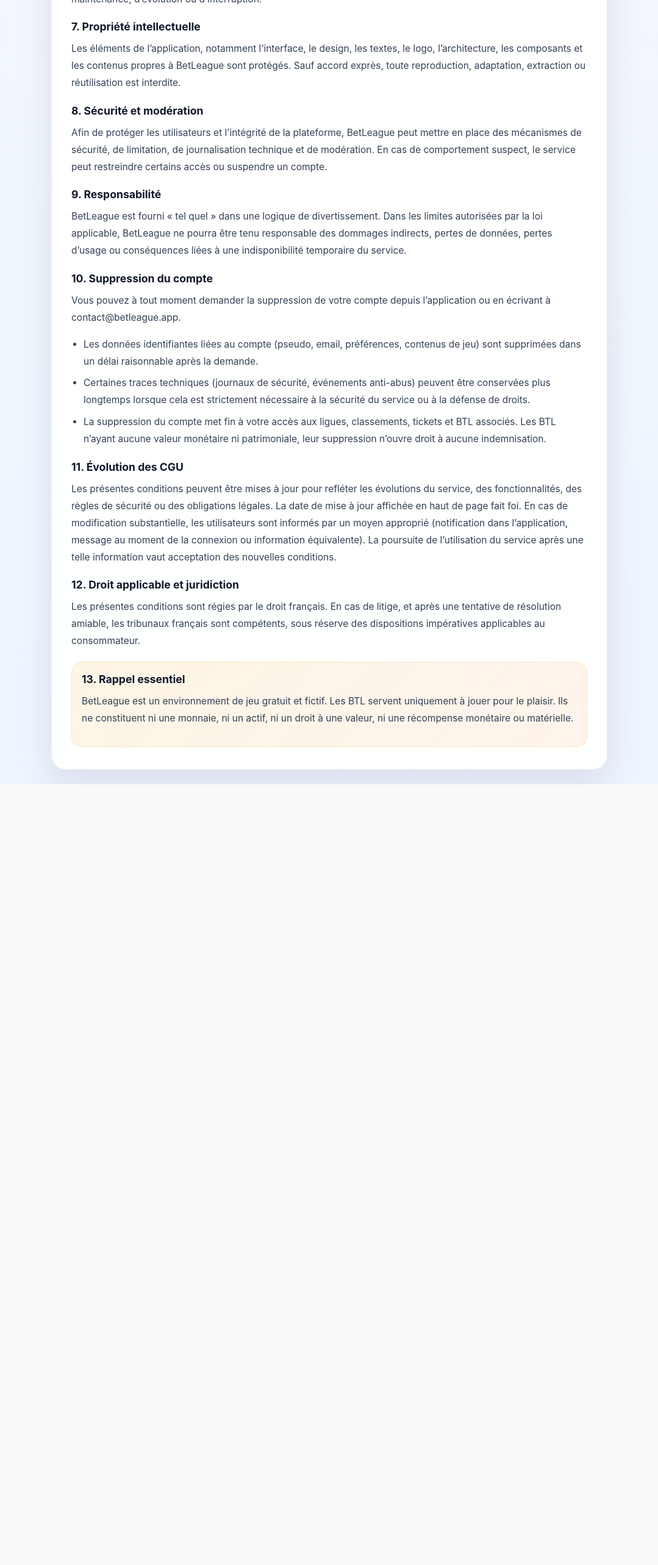
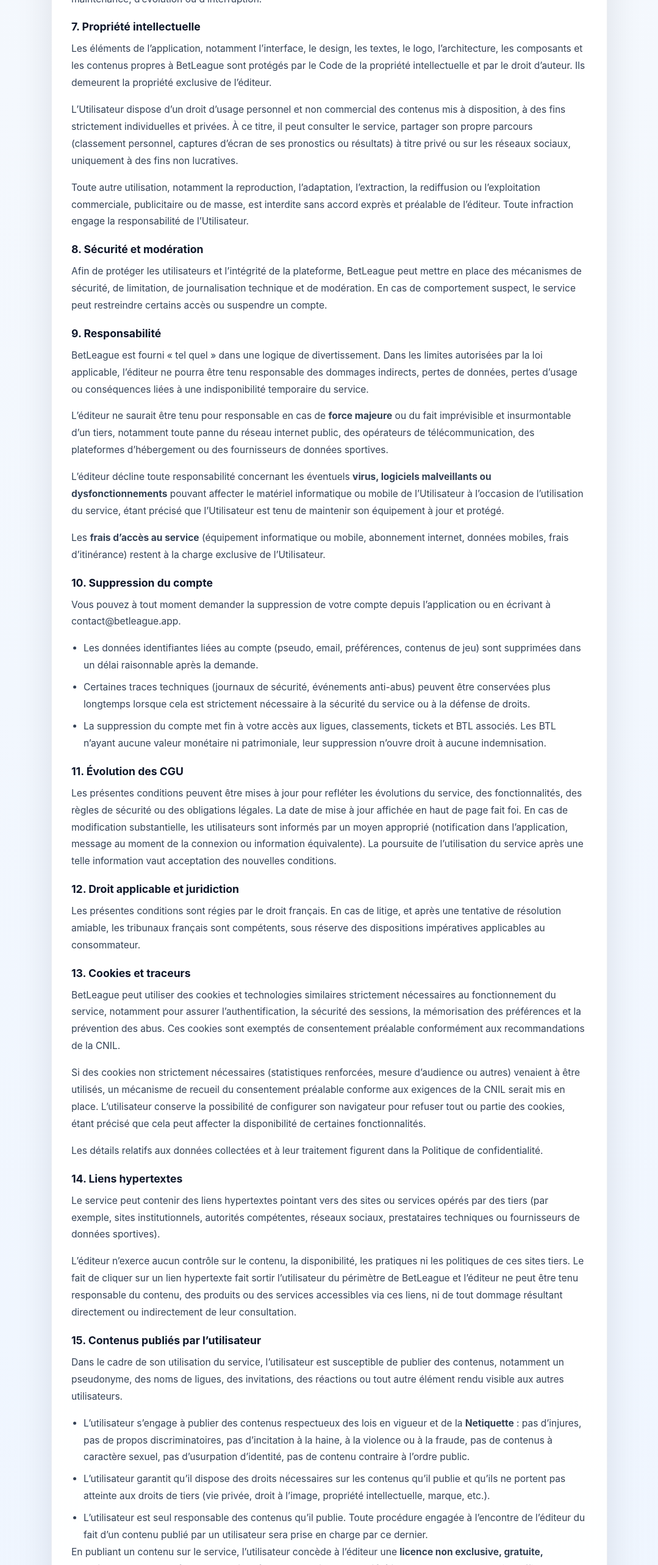
Before and after one commit to lucasdsm78/BetLeague, a React (Create React App) app in the folder front/: page /cgu in a window 1280 px wide. Shown: the part 1895-4461 px from the top of the page at 61% size, without its empty margins (100-1179 px from the left). Before the commit the page ends 3181 px from the top, so only its background shows below. Built offline with nearby package versions, Linux system fonts and the light colour scheme; no server answers.

Commit message:
Update terms page with additional intellectual property and liability clauses

```diff
--- a/front/src/pages/legal/TermsPage.tsx
+++ b/front/src/pages/legal/TermsPage.tsx
@@ -98,8 +98,22 @@ const TermsPage: React.FC = () => {
         <h2>7. Propriété intellectuelle</h2>
         <p>
           Les éléments de l’application, notamment l’interface, le design, les textes, le logo,
-          l’architecture, les composants et les contenus propres à BetLeague sont protégés. Sauf accord
-          exprès, toute reproduction, adaptation, extraction ou réutilisation est interdite.
+          l’architecture, les composants et les contenus propres à BetLeague sont protégés par le
+          Code de la propriété intellectuelle et par le droit d’auteur. Ils demeurent la propriété
+          exclusive de l’éditeur.
+        </p>
+        <p>
+          L’Utilisateur dispose d’un droit d’usage personnel et non commercial des contenus mis à
+          disposition, à des fins strictement individuelles et privées. À ce titre, il peut
+          consulter le service, partager son propre parcours (classement personnel, captures
+          d’écran de ses pronostics ou résultats) à titre privé ou sur les réseaux sociaux,
+          uniquement à des fins non lucratives.
+        </p>
+        <p>
+          Toute autre utilisation, notamment la reproduction, l’adaptation, l’extraction, la
+          rediffusion ou l’exploitation commerciale, publicitaire ou de masse, est interdite sans
+          accord exprès et préalable de l’éditeur. Toute infraction engage la responsabilité de
+          l’Utilisateur.
         </p>
       </section>
 
@@ -117,9 +131,26 @@ const TermsPage: React.FC = () => {
         <h2>9. Responsabilité</h2>
         <p>
           BetLeague est fourni « tel quel » dans une logique de divertissement. Dans les limites
-          autorisées par la loi applicable, BetLeague ne pourra être tenu responsable des dommages
+          autorisées par la loi applicable, l’éditeur ne pourra être tenu responsable des dommages
           indirects, pertes de données, pertes d’usage ou conséquences liées à une indisponibilité
           temporaire du service.
+        </p>
+        <p>
+          L’éditeur ne saurait être tenu pour responsable en cas de <strong>force majeure</strong>{' '}
+          ou du fait imprévisible et insurmontable d’un tiers, notamment toute panne du réseau
+          internet public, des opérateurs de télécommunication, des plateformes d’hébergement ou
+          des fournisseurs de données sportives.
+        </p>
+        <p>
+          L’éditeur décline toute responsabilité concernant les éventuels{' '}
+          <strong>virus, logiciels malveillants ou dysfonctionnements</strong> pouvant affecter le
+          matériel informatique ou mobile de l’Utilisateur à l’occasion de l’utilisation du service,
+          étant précisé que l’Utilisateur est tenu de maintenir son équipement à jour et protégé.
+        </p>
+        <p>
+          Les <strong>frais d’accès au service</strong> (équipement informatique ou mobile,
+          abonnement internet, données mobiles, frais d’itinérance) restent à la charge exclusive
+          de l’Utilisateur.
         </p>
       </section>
 
@@ -168,8 +199,100 @@ const TermsPage: React.FC = () => {
         </p>
       </section>
 
+      <section className="legal-section">
+        <h2>13. Cookies et traceurs</h2>
+        <p>
+          BetLeague peut utiliser des cookies et technologies similaires strictement nécessaires au
+          fonctionnement du service, notamment pour assurer l’authentification, la sécurité des
+          sessions, la mémorisation des préférences et la prévention des abus. Ces cookies sont
+          exemptés de consentement préalable conformément aux recommandations de la CNIL.
+        </p>
+        <p>
+          Si des cookies non strictement nécessaires (statistiques renforcées, mesure d’audience
+          ou autres) venaient à être utilisés, un mécanisme de recueil du consentement préalable
+          conforme aux exigences de la CNIL serait mis en place. L’utilisateur conserve la
+          possibilité de configurer son navigateur pour refuser tout ou partie des cookies, étant
+          précisé que cela peut affecter la disponibilité de certaines fonctionnalités.
+        </p>
+        <p>
+          Les détails relatifs aux données collectées et à leur traitement figurent dans la{' '}
+          <a href="/confidentialite">Politique de confidentialité</a>.
+        </p>
+      </section>
+
+      <section className="legal-section">
+        <h2>14. Liens hypertextes</h2>
+        <p>
+          Le service peut contenir des liens hypertextes pointant vers des sites ou services
+          opérés par des tiers (par exemple, sites institutionnels, autorités compétentes,
+          réseaux sociaux, prestataires techniques ou fournisseurs de données sportives).
+        </p>
+        <p>
+          L’éditeur n’exerce aucun contrôle sur le contenu, la disponibilité, les pratiques ni les
+          politiques de ces sites tiers. Le fait de cliquer sur un lien hypertexte fait sortir
+          l’utilisateur du périmètre de BetLeague et l’éditeur ne peut être tenu responsable
+          du contenu, des produits ou des services accessibles via ces liens, ni de tout dommage
+          résultant directement ou indirectement de leur consultation.
+        </p>
+      </section>
+
+      <section className="legal-section">
+        <h2>15. Contenus publiés par l’utilisateur</h2>
+        <p>
+          Dans le cadre de son utilisation du service, l’utilisateur est susceptible de publier
+          des contenus, notamment un pseudonyme, des noms de ligues, des invitations, des
+          réactions ou tout autre élément rendu visible aux autres utilisateurs.
+        </p>
+        <ul>
+          <li>
+            L’utilisateur s’engage à publier des contenus respectueux des lois en vigueur et de
+            la <strong>Netiquette</strong> : pas d’injures, pas de propos discriminatoires, pas
+            d’incitation à la haine, à la violence ou à la fraude, pas de contenus à caractère
+            sexuel, pas d’usurpation d’identité, pas de contenu contraire à l’ordre public.
+          </li>
+          <li>
+            L’utilisateur garantit qu’il dispose des droits nécessaires sur les contenus qu’il
+            publie et qu’ils ne portent pas atteinte aux droits de tiers (vie privée, droit à
+            l’image, propriété intellectuelle, marque, etc.).
+          </li>
+          <li>
+            L’utilisateur est seul responsable des contenus qu’il publie. Toute procédure
+            engagée à l’encontre de l’éditeur du fait d’un contenu publié par un utilisateur
+            sera prise en charge par ce dernier.
+          </li>
+        </ul>
+        <p>
+          En publiant un contenu sur le service, l’utilisateur concède à l’éditeur une{' '}
+          <strong>licence non exclusive, gratuite, mondiale et pour la durée de protection
+          légale des droits de propriété intellectuelle</strong> de reproduire, afficher,
+          adapter techniquement et distribuer ce contenu, dans la stricte mesure nécessaire au
+          fonctionnement du service (notamment pour rendre visibles les pseudos, classements
+          et noms de ligues aux autres participants).
+        </p>
+        <p>
+          L’éditeur se réserve le droit de modérer, refuser ou retirer à tout moment tout
+          contenu qui contreviendrait aux présentes CGU ou à la loi, sans préavis ni
+          justification, et de suspendre ou résilier le compte de l’utilisateur concerné.
+        </p>
+      </section>
+
+      <section className="legal-section">
+        <h2>16. Durée du contrat</h2>
+        <p>
+          Les présentes Conditions Générales d’Utilisation sont conclues pour une{' '}
+          <strong>durée indéterminée</strong>. Le commencement de l’utilisation du service par
+          l’utilisateur marque l’entrée en vigueur du contrat à son égard.
+        </p>
+        <p>
+          L’utilisateur peut à tout moment mettre fin au contrat en demandant la suppression de
+          son compte, conformément à la section consacrée à la suppression du compte. L’éditeur
+          peut, de son côté, suspendre ou résilier le contrat en cas de manquement aux présentes
+          CGU, conformément aux dispositions ci-dessus.
+        </p>
+      </section>
+
       <section className="legal-section legal-section--notice">
-        <h2>13. Rappel essentiel</h2>
+        <h2>17. Rappel essentiel</h2>
         <p>
           BetLeague est un environnement de jeu gratuit et fictif. Les BTL servent uniquement à jouer
           pour le plaisir. Ils ne constituent ni une monnaie, ni un actif, ni un droit à une valeur, ni
```
